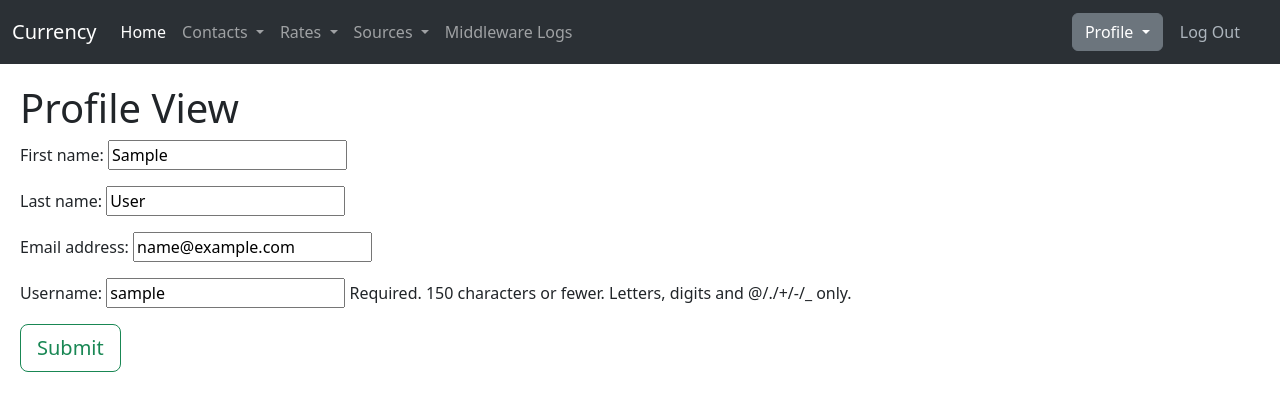
After one commit to nkstlrv/Currency, a Django app: page /auth/profile/1/ in a window 1280 px wide. The commit adds this page. Shown: the top 411 px of the page. Run offline with Django 4.2, Linux system fonts and the light colour scheme; data comes from the database, SQL or seed files in the repository; tables that the repository leaves empty hold one stand-in row (values such as "Sample post"); some libraries are stand-ins or nearby versions.

Commit message:
profile edit view

```diff
--- /dev/null
+++ b/app/authentication/templates/authentication/profile_view.html
@@ -0,0 +1,18 @@
+{%extends 'currency/base.html'%}
+
+{%block title%}Profile{%endblock title%}
+
+{% block content %}
+
+<div>
+    <h1>Profile View</h1>
+</div>
+
+<div>
+    <form method="post">
+        {% csrf_token %}
+        {{ form.as_p }}
+        <button type="submit" class="btn btn-outline-success btn-lg">Submit</button>
+    </form>
+</div>
+{%endblock content%}
--- a/app/authentication/urls.py
+++ b/app/authentication/urls.py
@@ -2,5 +2,5 @@ from django.urls import path
 from . import views
 
 urlpatterns = [
-    path(),
+    path('profile/<int:pk>/', views.ProgileView.as_view(), name='profile'),
     ]
--- a/app/authentication/views.py
+++ b/app/authentication/views.py
@@ -1,2 +1,16 @@
 from django.shortcuts import render
-from django.contrib.auth.models import User
+from django.contrib.auth import get_user_model
+from django.views.generic import UpdateView
+from django.urls import reverse_lazy
+
+
+class ProgileView(UpdateView):
+    model = get_user_model()
+    template_name = 'authentication/profile_view.html'
+    success_url = reverse_lazy('profile')
+    fields = (
+        'first_name',
+        'last_name',
+        'email',
+        'username'
+    )
--- a/app/currency/templates/currency/includes/navbar.html
+++ b/app/currency/templates/currency/includes/navbar.html
@@ -62,9 +62,24 @@
                         Middleware Logs</a>
                 </li>
 
+
+
             </ul>
             <div style="margin: 5px;">
                 {% if user.is_authenticated %}
+
+                <div class="btn-group">
+                    <button type="button" class="btn btn-secondary dropdown-toggle" data-toggle="dropdown" aria-haspopup="true" aria-expanded="false">
+                      Profile
+                    </button>
+                    <div class="dropdown-menu dropdown-menu-right">
+                      <button class="dropdown-item" type="button">Action</button>
+                      <button class="dropdown-item" type="button">Another action</button>
+                      <button class="dropdown-item" type="button">Something else here</button>
+                    </div>
+                  </div>
+
+
 
                 <a href="{% url 'logout' %}" type="button" class="btn btn--outline-secondary"
                    style="margin-right: 10px">
--- a/app/settings/urls.py
+++ b/app/settings/urls.py
@@ -21,4 +21,5 @@ urlpatterns = [
     path("admin/", admin.site.urls),
     path("", include("currency.urls")),
     path("auth/", include("django.contrib.auth.urls")),
+    path("auth/", include("authentication.urls")),
 ]
```
